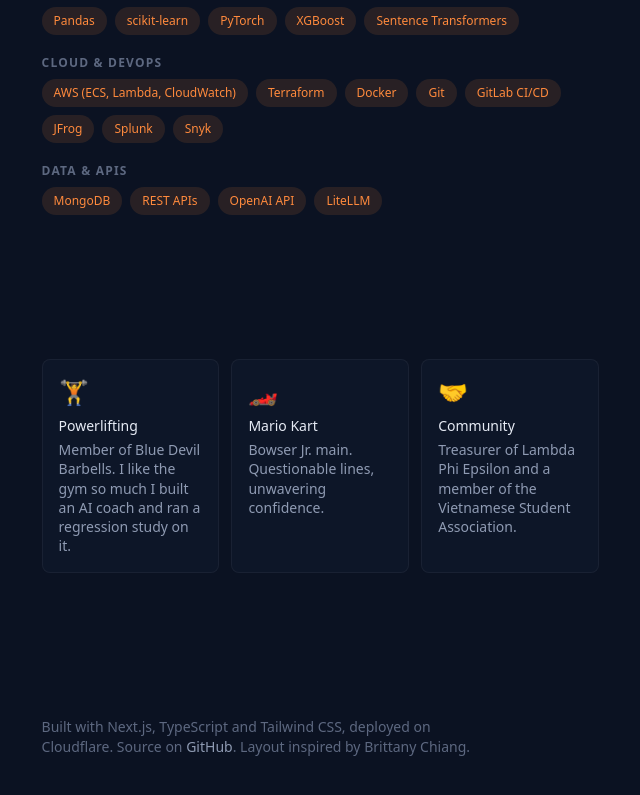
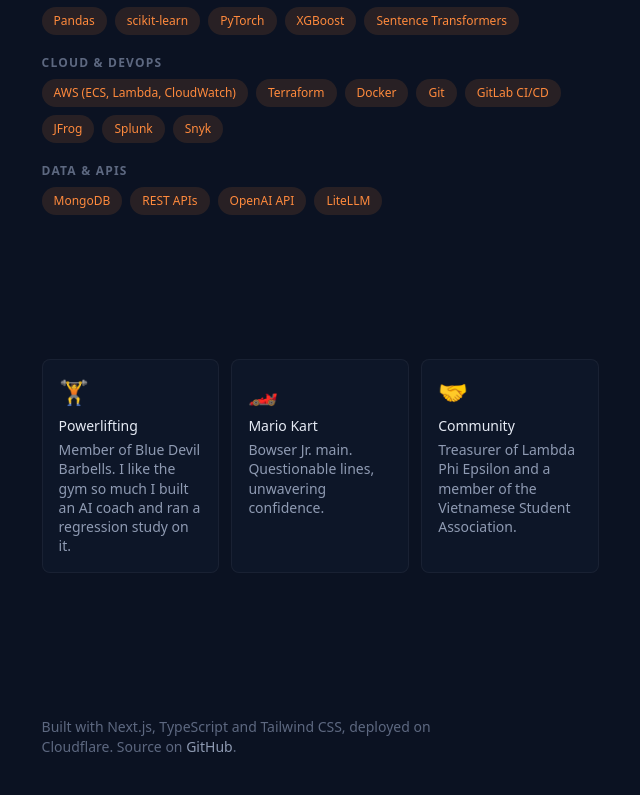
Before and after one commit to timphamle/portfolio, a Next.js app: page / in a window 1280 px wide. Shown: the part 3075-3870 px from the top of the page, without its empty margins (585-1225 px from the left). Built offline with nearby package versions, Linux system fonts and the light colour scheme.

Commit message:
Remove layout credit from footer

```diff
--- a/src/components/layout/SiteShell.tsx
+++ b/src/components/layout/SiteShell.tsx
@@ -26,7 +26,7 @@ export function Footer() {
         >
           GitHub
         </a>
-        . Layout inspired by Brittany Chiang.
+        .
       </p>
     </footer>
   );
```
